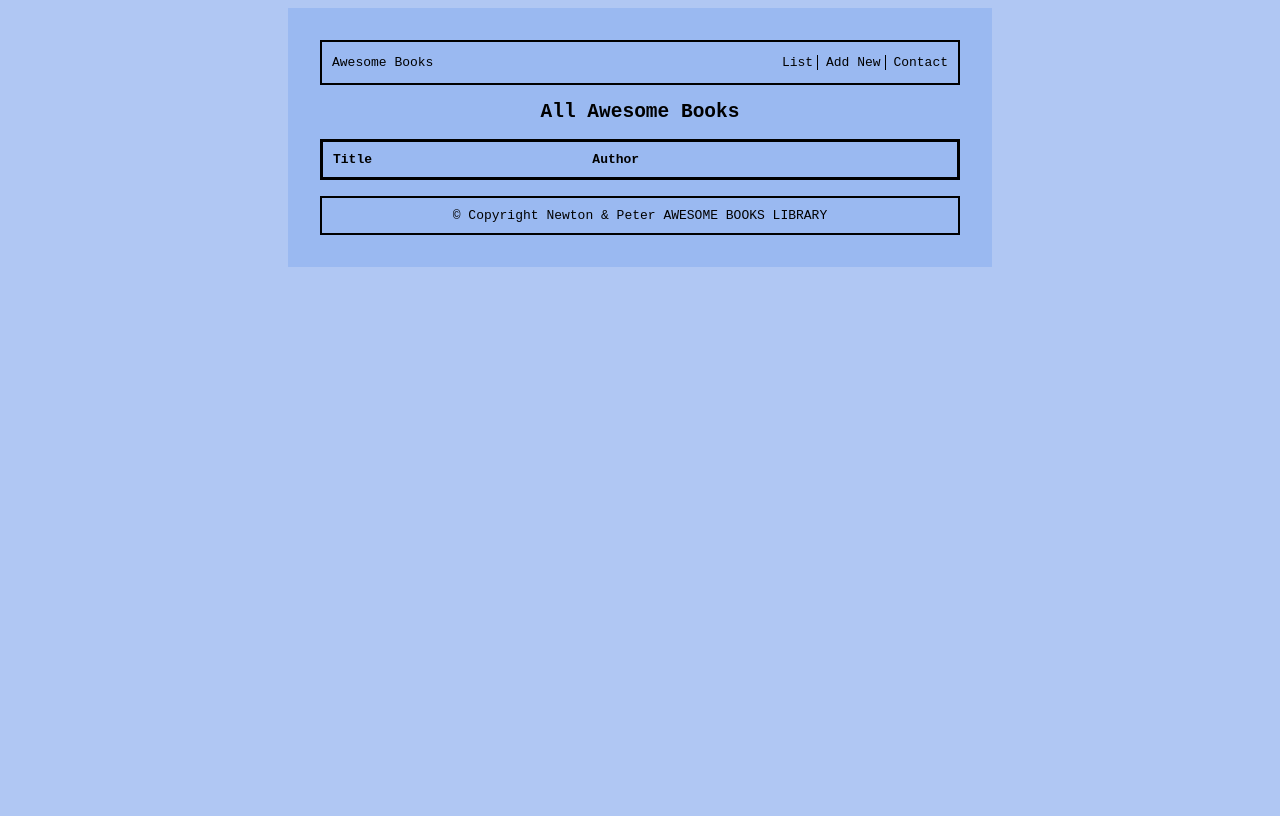
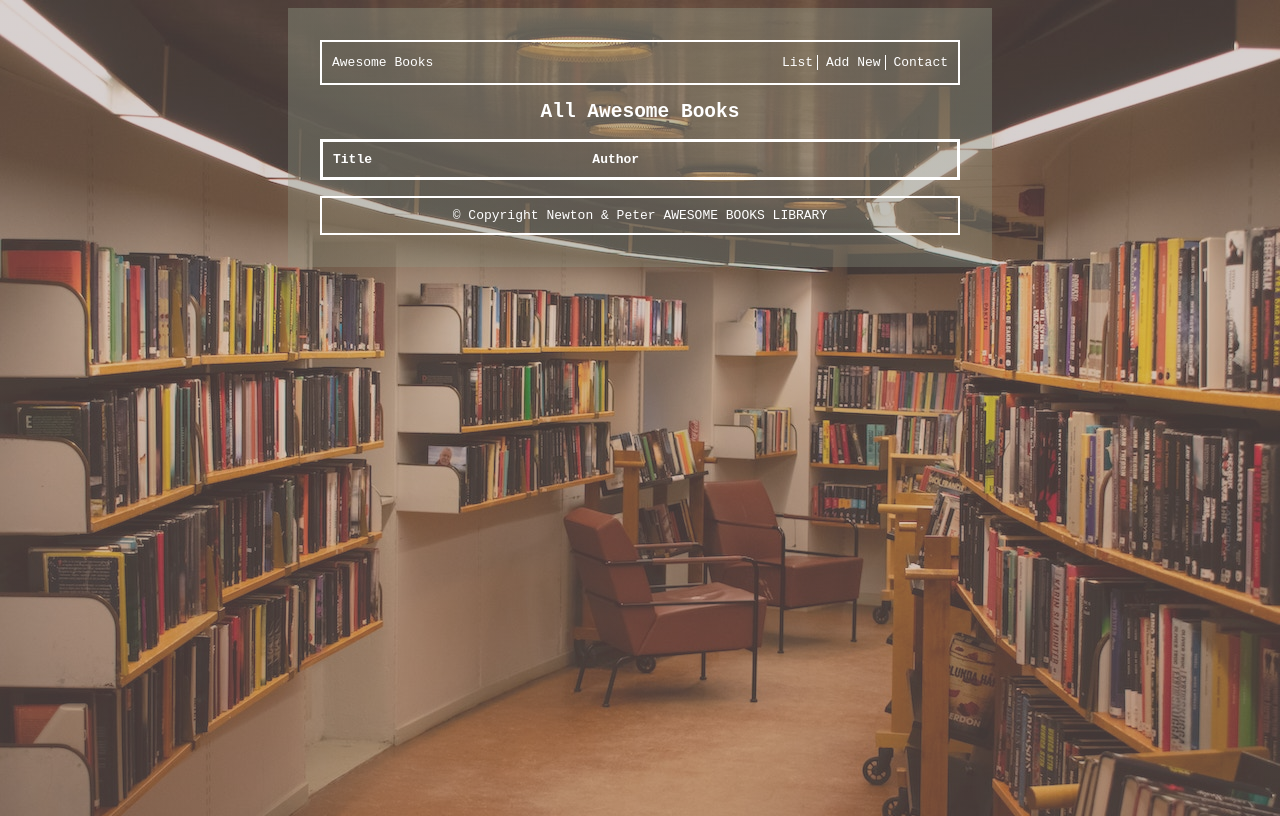
Before and after one commit to altontonn/library, a website: page index.html in a window 1280 px wide. Drawn offline with Linux system fonts and the light colour scheme.

Commit message:
add css style

```diff
--- a/main.css
+++ b/main.css
@@ -5,7 +5,11 @@
 }
 
 body {
-  background-color: #b0c7f3;
+  background-image: linear-gradient(hsla(8,9%,57%,.4),hsla(8,9%,57%,.4)), url(./img/books.jpg);
+  background-repeat: no-repeat;
+  background-size: cover;
+  height: 100vh;
+  color: #fff;
 }
 
 .firstContainer {
@@ -13,7 +17,7 @@ body {
   flex-direction: column;
   align-items: center;
   font-family: monospace;
-  background: #9ab9f1;
+  background: linear-gradient(hsla(87,9%,57%,.4),hsla(87,9%,57%,.3));
   padding: 2rem;
   margin: auto;
   width: fit-content;
@@ -49,7 +53,7 @@ td {
 }
 
 tr:nth-child(even) {
-  background-color: #f2f2f2;
+  background-color: lightskyblue;
 }
 
 input[type=submit] {
@@ -128,7 +132,7 @@ a.btn:hover {
 }
 
 .navigation ul li a {
-  color: #000;
+  color: #fff;
 }
 
 .navigation ul li:not(:last-child) {
```
Also changed, not shown: index.html (+0 -1 lines), img/books.jpg (added).
